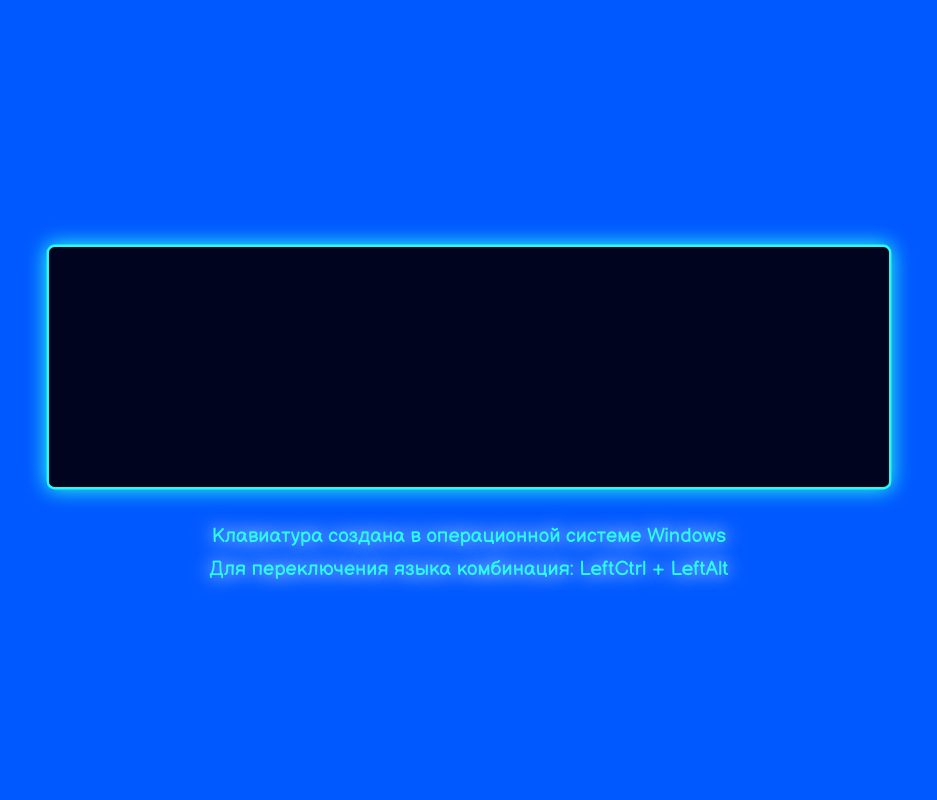
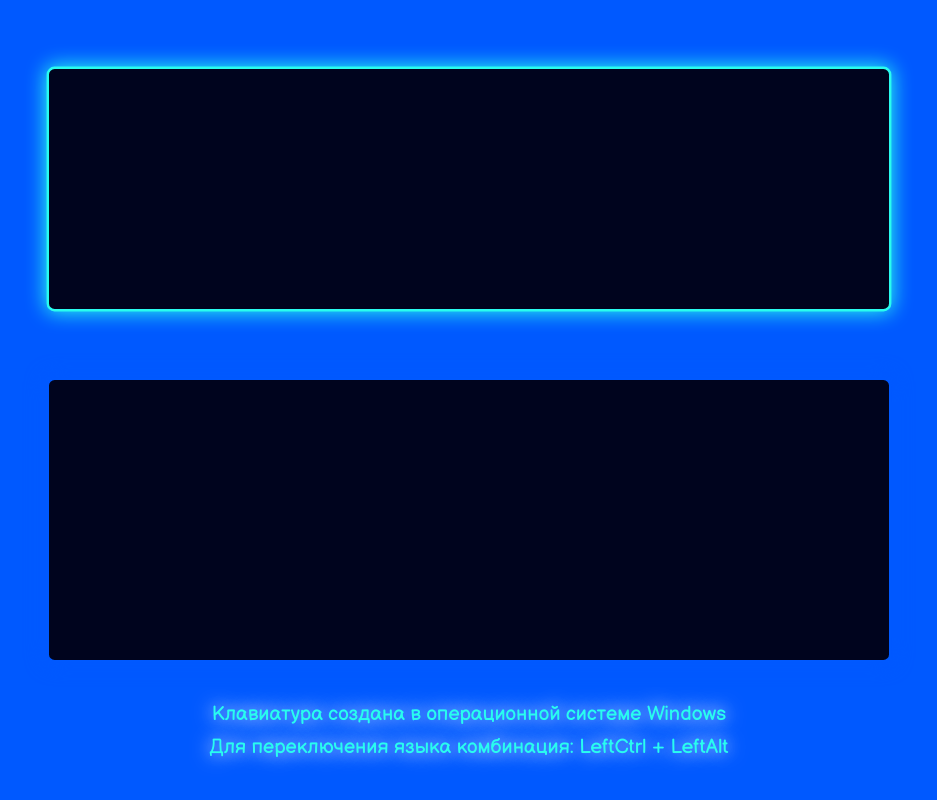
Before and after one commit to Kirich8/virtual-keyboard, a website built with webpack: page src/index.html in a window 1280 px wide. Shown: the whole page, without its empty margins (171-1108 px from the left). Built offline with nearby package versions, Linux system fonts and the light colour scheme.

Commit message:
feat: add keyboard sample

```diff
--- a/src/index.scss
+++ b/src/index.scss
@@ -1,3 +1,4 @@
 @import 'libs/normalize';
 @import 'style/style';
 @import 'modules/output/output';
+@import 'modules/keyboard/keyboard';
--- a/src/modules/app/app.js
+++ b/src/modules/app/app.js
@@ -1,13 +1,16 @@
 import Output from '../output/output.js';
+import Keyboard from '../keyboard/keyboard.js';
 
 export default class App {
   constructor(block) {
     this.block = block;
     this.output = new Output();
+    this.keyboard = new Keyboard();
   }
 
   init() {
     this.output.render(this.block);
+    this.keyboard.render(this.block);
     this.renderDescription();
   }
 
--- /dev/null
+++ b/src/modules/keyboard/keyboard.js
@@ -0,0 +1,11 @@
+export default class Keyboard {
+  constructor() {
+    this.keyboard = null;
+  }
+
+  render(block) {
+    this.keyboard = document.createElement('div');
+    this.keyboard.className = 'keyboard';
+    block.append(this.keyboard);
+  }
+}
--- /dev/null
+++ b/src/modules/keyboard/keyboard.scss
@@ -0,0 +1,15 @@
+.keyboard {
+  width: 1000px;
+  height: 300px;
+  background-color: $--clr-neon-main;
+  padding: 25px;
+  display: flex;
+  flex-wrap: wrap;
+  align-items: center;
+  justify-content: center;
+  gap: 10px 10px;
+  border: 3px solid $--clr-neon-dark;
+  box-shadow: 0 0 25px 1px $--clr-neon-dark;
+  border-radius: 10px;
+  transform: scale(.8);
+}
--- a/src/style/_style.scss
+++ b/src/style/_style.scss
@@ -9,7 +9,7 @@ body {
   align-items: center;
   justify-content: center;
   font-size: 20px;
-  overflow: hidden;
+  overflow: scroll;
   color: $--clr-neon-light;
   text-shadow: 0 0 15px hsla(0, 0%, 100%, 0.3), 0 0 20px $--clr-neon-text;
   background-color: $--clr-neon-dark;
```
Also changed, not shown: src/modules/output/output.js, src/modules/output/output.scss.
